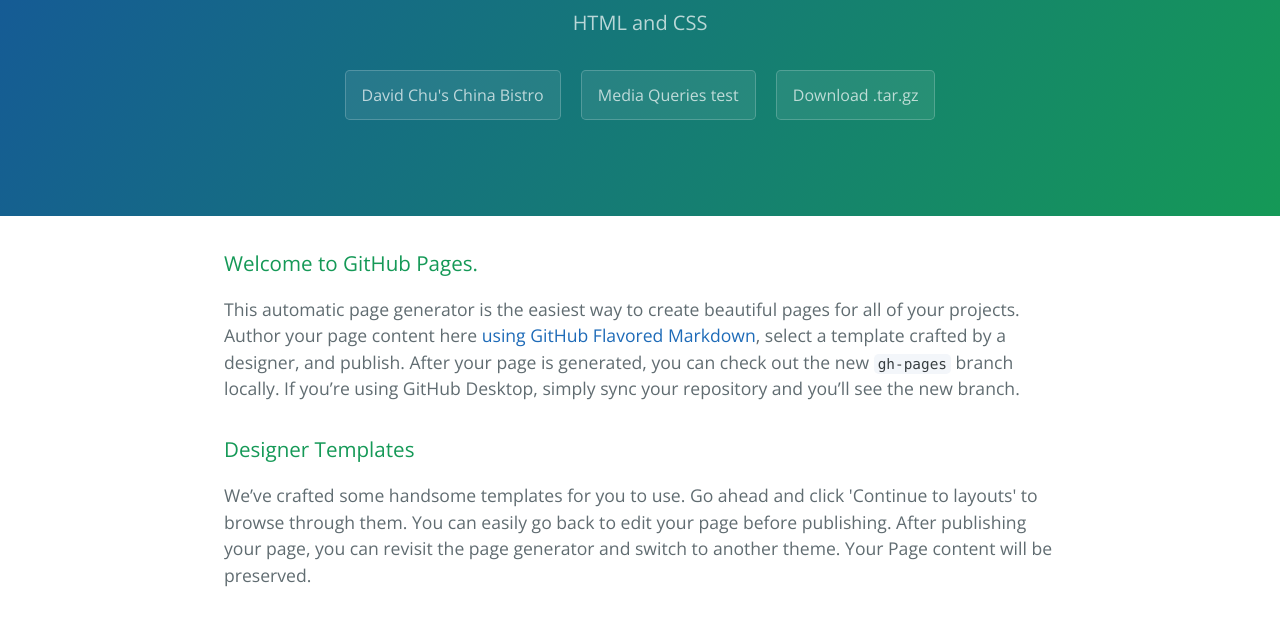
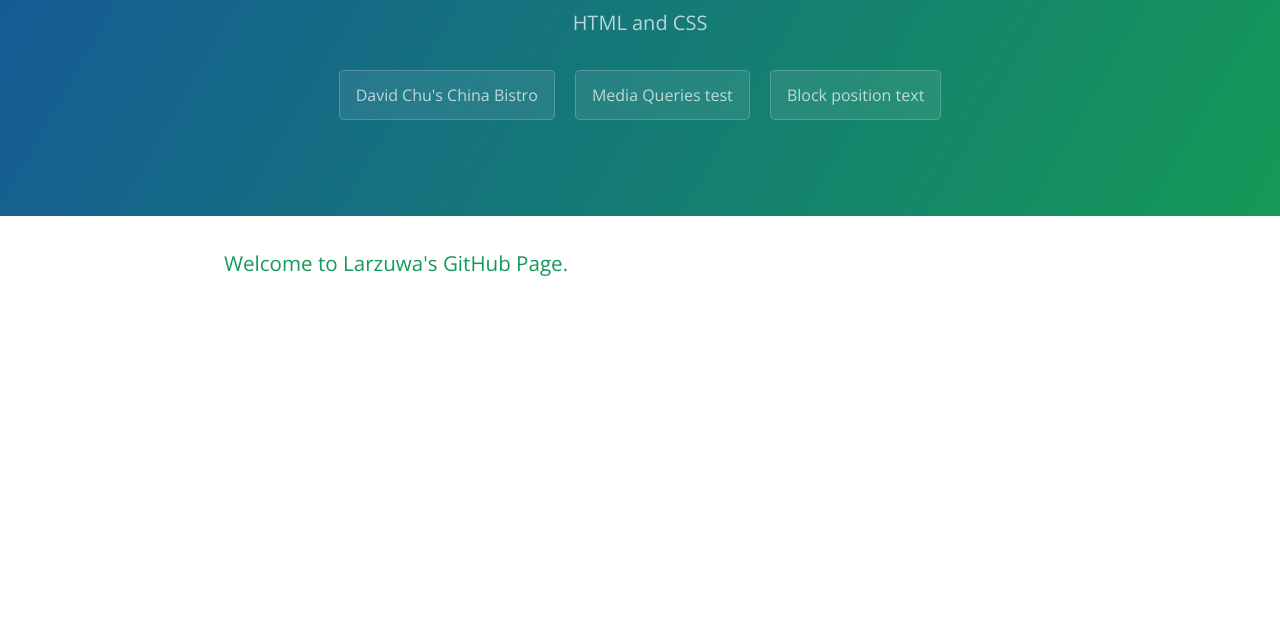
Before and after one commit to Larzuwa/Coursera-test, a plain HTML site: page index.html in a window 1280 px wide. Shown: the part 167-784 px from the top of the page. Drawn offline with nearby package versions, Linux system fonts and the light colour scheme.

Commit message:
Update index.html

```diff
--- a/index.html
+++ b/index.html
@@ -15,14 +15,14 @@
       <h2 class="project-tagline">HTML and CSS</h2>
       <a href="http://larzuwa.github.io/Coursera-test/course/Lecture31/" class="btn">David Chu's China Bistro</a>
       <a href="http://larzuwa.github.io/Coursera/module2-solution/" class="btn">Media Queries test</a>
-      <a href="https://github.com/Larzuwa/Coursera-test/tarball/master" class="btn">Download .tar.gz</a>
+      <a href="http://larzuwa.github.io/HTML_and_CSS_test/block_position_test/" class="btn">Block position text</a>
     </section>
 
     <section class="main-content">
       <h3>
-<a id="welcome-to-github-pages" class="anchor" href="#welcome-to-github-pages" aria-hidden="true"><span aria-hidden="true" class="octicon octicon-link"></span></a>Welcome to GitHub Pages.</h3>
+<a id="welcome-to-github-pages" class="anchor" href="#welcome-to-github-pages" aria-hidden="true"><span aria-hidden="true" class="octicon octicon-link"></span></a>Welcome to Larzuwa's GitHub Page.</h3>
 
-<p>This automatic page generator is the easiest way to create beautiful pages for all of your projects. Author your page content here <a href="https://guides.github.com/features/mastering-markdown/">using GitHub Flavored Markdown</a>, select a template crafted by a designer, and publish. After your page is generated, you can check out the new <code>gh-pages</code> branch locally. If you’re using GitHub Desktop, simply sync your repository and you’ll see the new branch.</p>
+<!-- <p>This automatic page generator is the easiest way to create beautiful pages for all of your projects. Author your page content here <a href="https://guides.github.com/features/mastering-markdown/">using GitHub Flavored Markdown</a>, select a template crafted by a designer, and publish. After your page is generated, you can check out the new <code>gh-pages</code> branch locally. If you’re using GitHub Desktop, simply sync your repository and you’ll see the new branch.</p>
 
 <h3>
 <a id="designer-templates" class="anchor" href="#designer-templates" aria-hidden="true"><span aria-hidden="true" class="octicon octicon-link"></span></a>Designer Templates</h3>
@@ -51,7 +51,7 @@
       </footer>
 
     </section>
-
+-->
 
   </body>
 </html>
```
